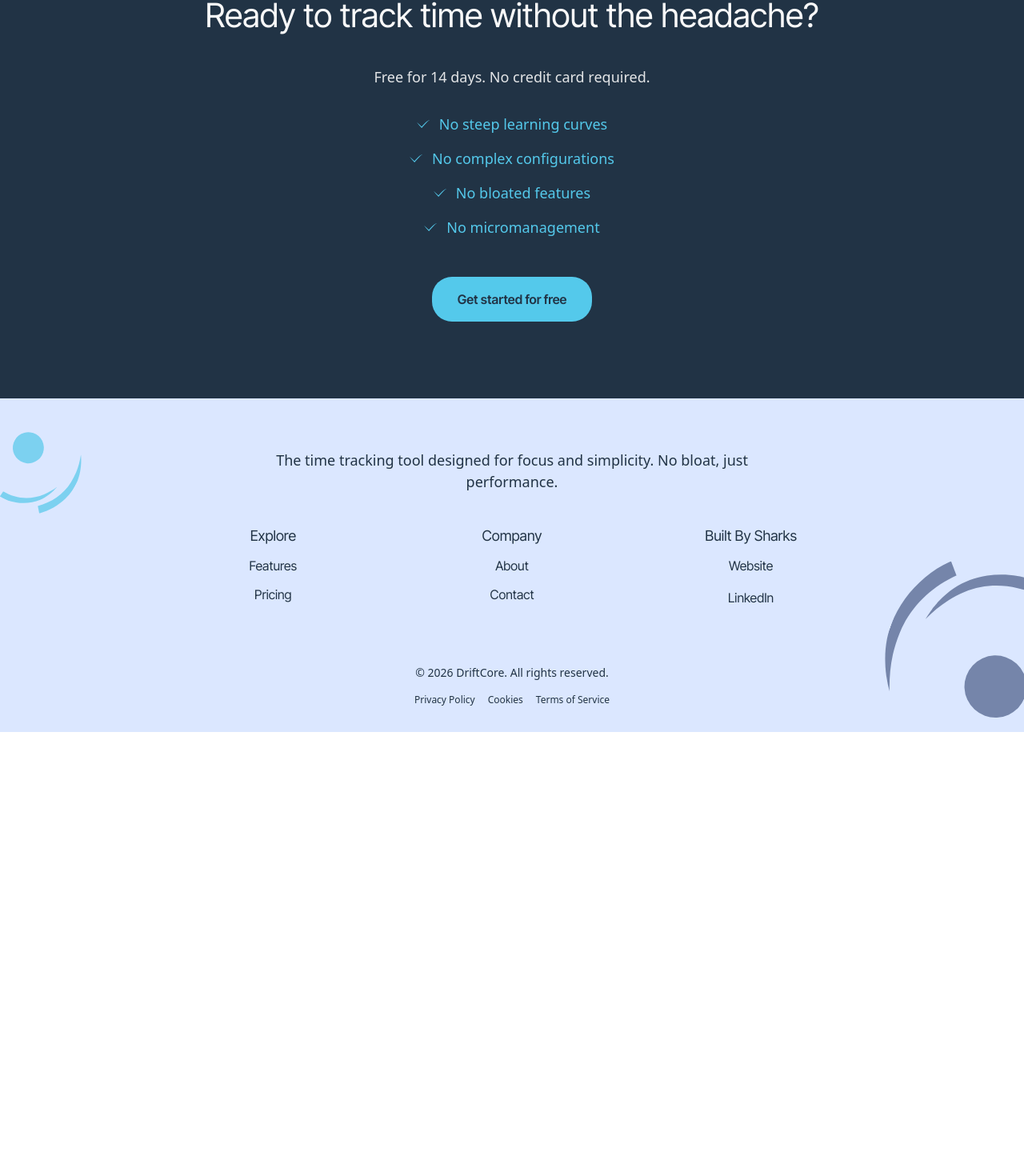
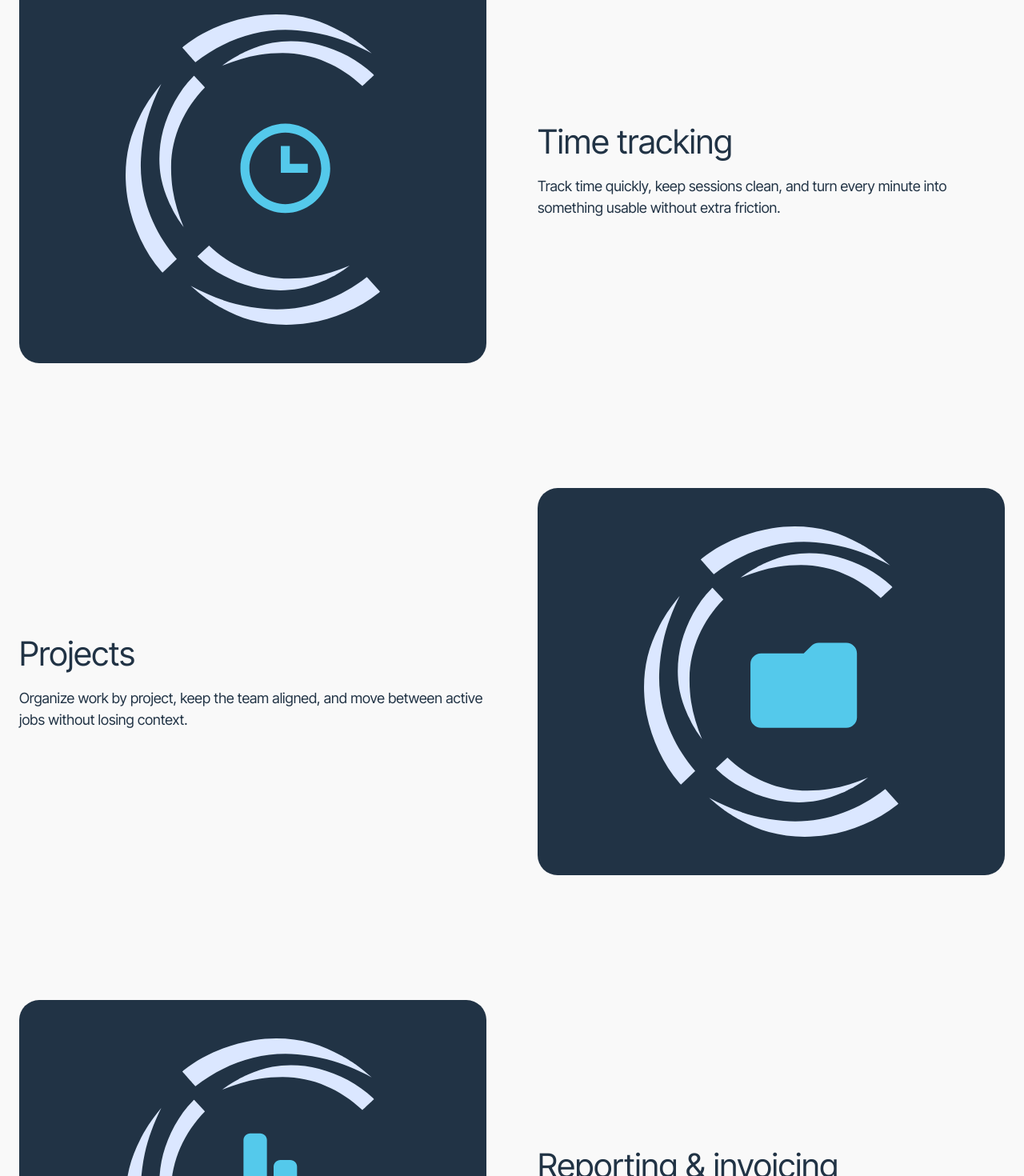
Before and after one commit to emilia240/driftcore-site, a Vue app: page /features in a window 1280 px wide. Shown: the part 492-1962 px from the top of the page at 80% size. Before the commit the page ends 1407 px from the top, so only its background shows below. Built offline with nearby package versions, Linux system fonts and the light colour scheme.

Commit message:
Add reusable feature detail section with alternating layout

```diff
--- /dev/null
+++ b/src/components/common/FeatureDetail.vue
@@ -0,0 +1,59 @@
+<template>
+  <section class="bg-cream">
+    <div class="mx-auto max-w-7xl px-6 py-8 lg:py-10">
+      <div
+        class="flex flex-col items-center gap-10 lg:flex-row lg:items-center lg:gap-16 h-[70vh]"
+        :class="imagePosition === 'right' ? 'lg:flex-row-reverse' : ''"
+      >
+
+        <!-- Icon panel -->
+        <div
+          v-motion
+          :initial="{ opacity: 0, x: imagePosition === 'right' ? 24 : -24 }"
+          :visible-once="{ opacity: 1, x: 0, transition: { duration: 600 } }"
+          class="flex w-full items-center justify-center lg:w-1/2"
+        >
+          <div class="flex w-full items-center justify-center rounded-xl bg-navy p-12">
+            <img :src="icon" :alt="title" class="h-auto w-[65%]" />
+          </div>
+        </div>
+
+        <!-- Text block -->
+        <div
+          v-motion
+          :initial="{ opacity: 0, x: imagePosition === 'right' ? -24 : 24 }"
+          :visible-once="{ opacity: 1, x: 0, transition: { delay: 150, duration: 600 } }"
+          class="flex w-full flex-col lg:w-1/2 text-navy"
+        >
+          <h2 class="font-heading text-h2 leading-tight">{{ title }}</h2>
+          <p class="mt-4 font-body text-body">{{ description }}</p>
+        </div>
+
+      </div>
+    </div>
+  </section>
+</template>
+
+<script setup>
+defineProps({
+  icon: {
+    type: String,
+    required: true,
+  },
+  title: {
+    type: String,
+    required: true,
+  },
+  description: {
+    type: String,
+    required: true,
+  },
+  imagePosition: {
+    type: String,
+    default: 'left',
+  },
+})
+</script>
+
+<style scoped>
+</style>
--- a/src/views/FeaturesView.vue
+++ b/src/views/FeaturesView.vue
@@ -1,12 +1,35 @@
 <template>
 
   <HeroSection title="Features" subtitle="The stable core. No surprise modules. No constant re-learning." />
-
+  <FeatureDetail
+  :icon="HeroHours"
+  imagePosition="left"  title="Time tracking"
+  description="Track time quickly, keep sessions clean, and turn every minute into something usable without extra friction." />
+  <FeatureDetail
+  :icon="HeroProject"  imagePosition="right" title="Projects"
+  description="Organize work by project, keep the team aligned, and move between active jobs without losing context." />
+  <FeatureDetail
+  :icon="HeroReport"   imagePosition="left"  title="Reporting & invoicing"
+  description="Convert tracked time into professional invoices instantly. Filter by customer, project, or person. Done in minutes, not hours." />
+  <FeatureDetail
+  :icon="HeroCustomer" imagePosition="right" title="Customers"
+  description="Keep every client, contact, and billing relationship in one place so the work stays easy to manage." />
+  <FeatureDetail
+  :icon="HeroApprovals" imagePosition="left" title="Time approvals"
+  description="Review, approve, and lock time entries with a clear workflow that keeps everything moving." />
   <CTASection />
 </template>
 
 <script setup>
 import HeroSection from '../components/common/HeroSection.vue'
+
+import FeatureDetail from '../components/common/FeatureDetail.vue'
+import HeroHours    from '../assets/graphics/hero-hours.svg'
+import HeroProject  from '../assets/graphics/hero-project.svg'
+import HeroReport   from '../assets/graphics/hero-report.svg'
+import HeroCustomer from '../assets/graphics/hero-customer.svg'
+import HeroApprovals from '../assets/graphics/hero-approvals.svg'
+
 import CTASection from '../components/common/CTASection.vue'
 
 </script>
```
